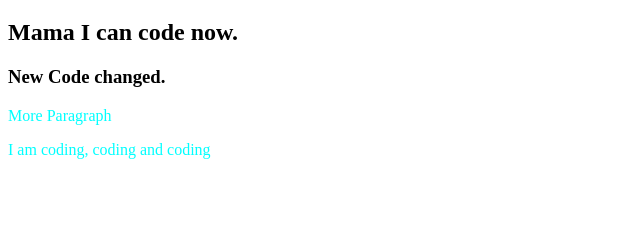
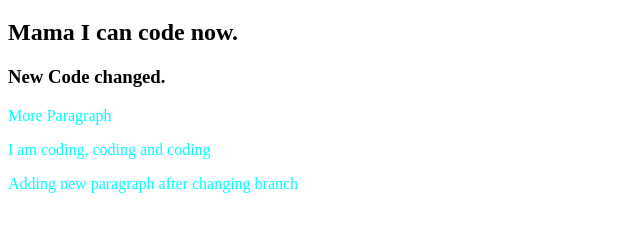
Before and after one commit to MdManjurulHoqueJony/my-test-repo2, a plain HTML site: page index.html in a window 1280 px wide. Shown: the part 61-292 px from the top of the page, without its empty margins (0-640 px from the left). Drawn offline with Linux system fonts and the light colour scheme.

Commit message:
Changed Paragraph

```diff
--- a/index.html
+++ b/index.html
@@ -13,5 +13,6 @@
     <h3>New Code changed.</h3>
     <p>More Paragraph</p>
     <p>I am coding, coding and coding</p>
+    <p>Adding new paragraph after changing branch</p>
 </body>
 </html>
```
